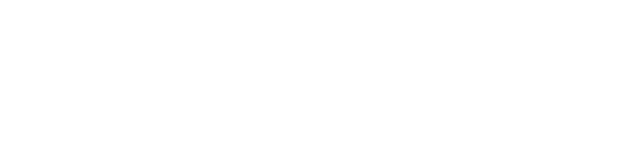
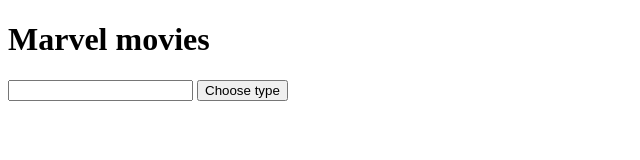
Before and after one commit to Malinincode/omdb-template, a plain HTML site: page index.html in a window 1280 px wide. Shown: the whole page, without its empty margins (0-640 px from the left). Drawn offline with Linux system fonts and the light colour scheme.

```diff
--- a/index.html
+++ b/index.html
@@ -7,6 +7,10 @@
 	<title>OMDb template</title>
 </head>
 <body>
+	<h1>Marvel movies</h1>
+	<input type="text" id="input">
+	<button id="type">Choose type</button>
+	<!-- <button id="year">Choose release year</button> -->
 	<script src="js/main.js"></script>
 </body>
 </html>
```
